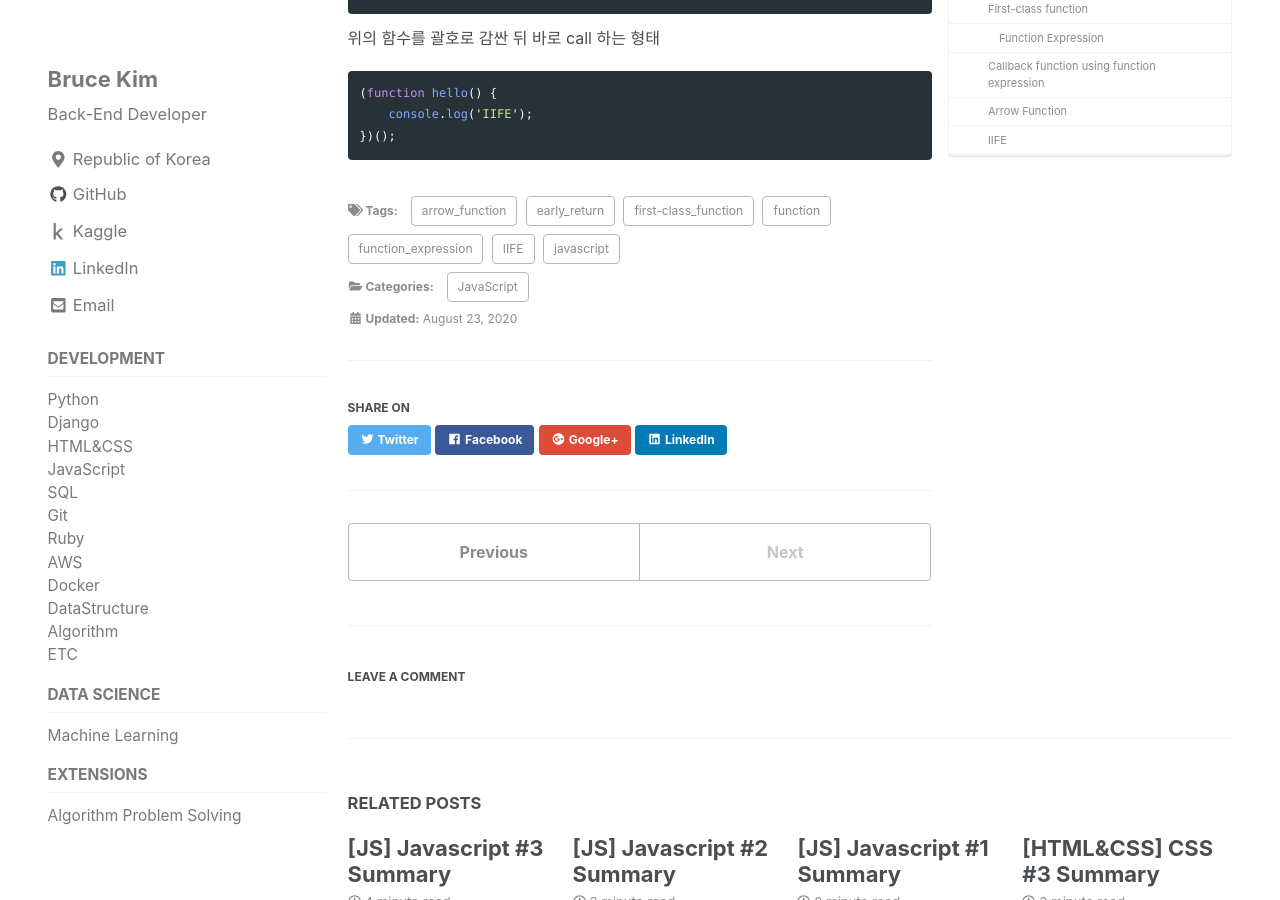
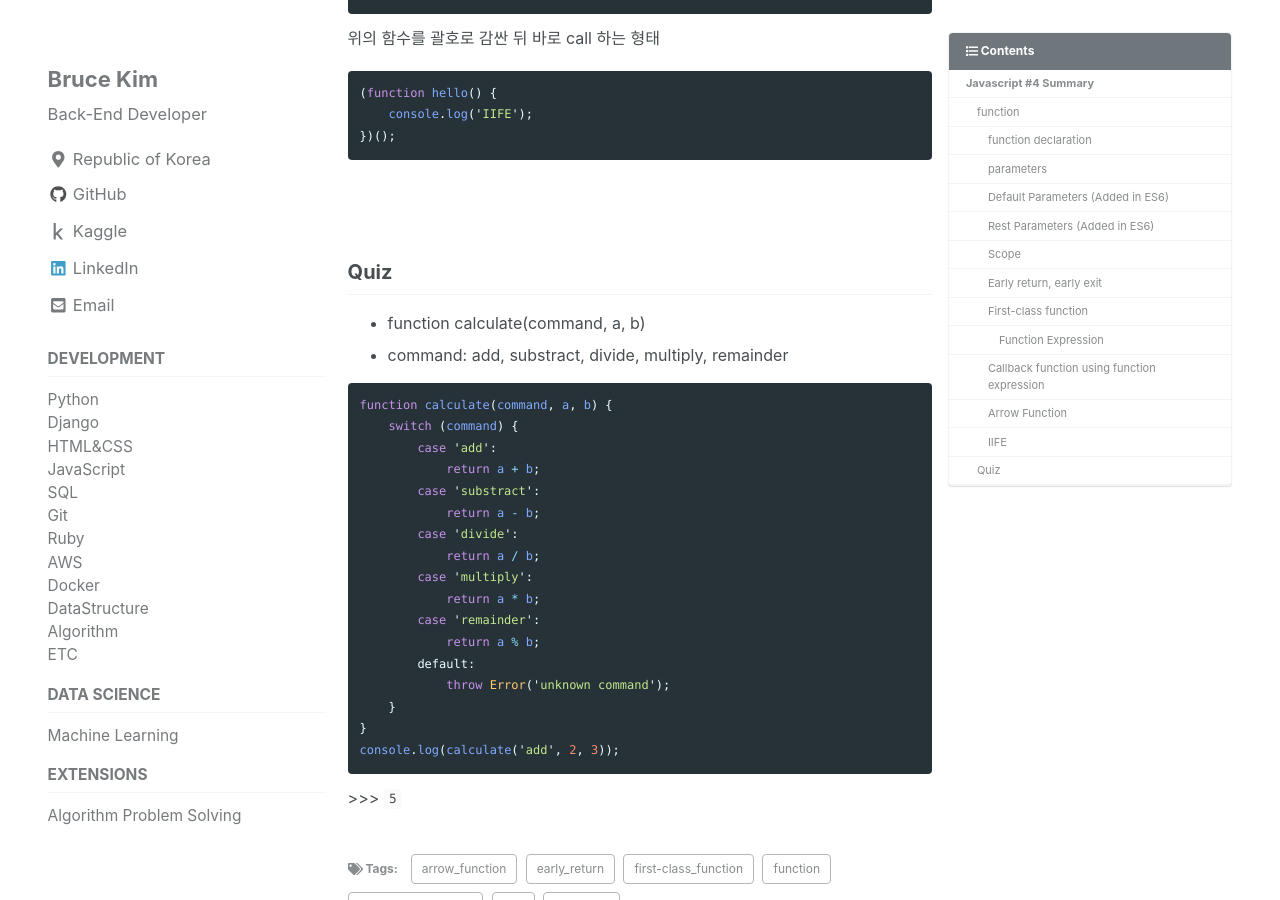
Before and after one commit to devbruce/devbruce.github.io, a Jekyll site: the page built from _posts/JavaScript/2020-08-23-js-05-summary04.md, in a window 1280 px wide and 900 px high, scrolled down 5866 px. Built offline with Jekyll 4.4.1, drawn with Linux system fonts in a browser that asks for light colours; cached includes are drawn as plain includes; nearby versions of some CDN libraries; comment, search, counter and statistics services are not loaded; some of the changed text lies outside the part shown.

Commit message:
Update js-05

````diff
--- a/_posts/JavaScript/2020-08-23-js-05-summary04.md
+++ b/_posts/JavaScript/2020-08-23-js-05-summary04.md
@@ -276,3 +276,31 @@ function hello() {
     console.log('IIFE');
 })();
 ```
+
+<br><br>
+
+## Quiz
+
+- function calculate(command, a, b)
+- command: add, substract, divide, multiply, remainder
+
+```javascript
+function calculate(command, a, b) {
+    switch (command) {
+        case 'add':
+            return a + b;
+        case 'substract':
+            return a - b;
+        case 'divide':
+            return a / b;
+        case 'multiply':
+            return a * b;
+        case 'remainder':
+            return a % b;
+        default:
+            throw Error('unknown command');
+    }
+}
+console.log(calculate('add', 2, 3));
+```
+\>\>\> `5`
````
